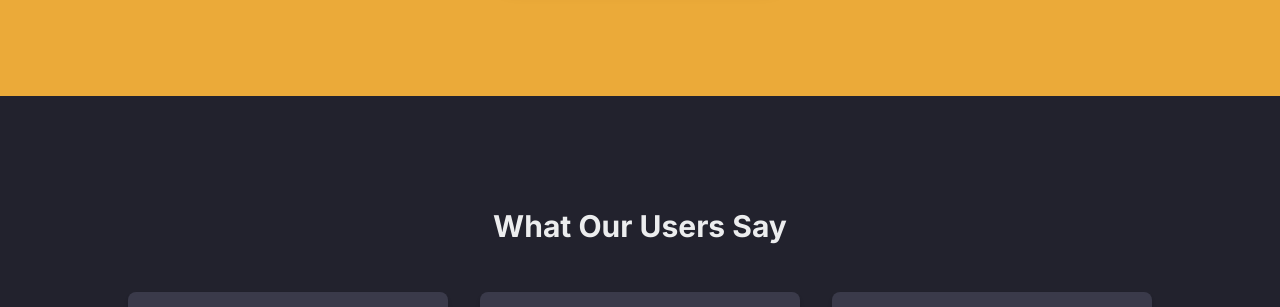
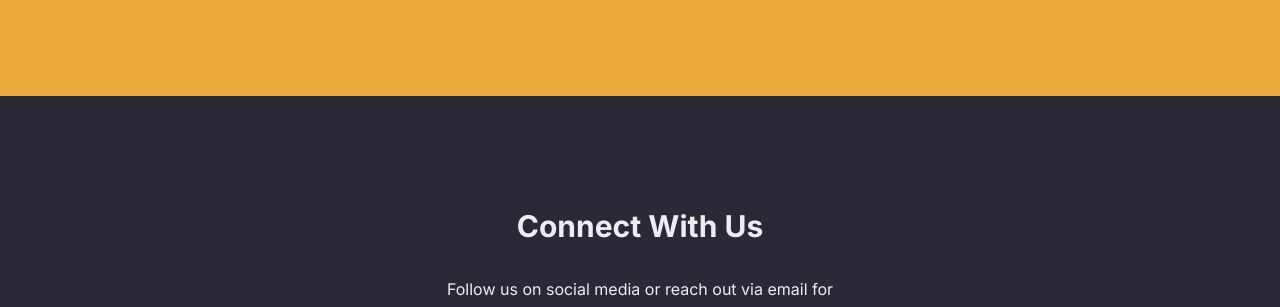
Before and after one commit to isotronic/musclequest.app, a Gatsby site: page / in a window 1280 px wide. Shown: the part 3122-3429 px from the top of the page. Built offline with nearby package versions, Linux system fonts and the light colour scheme; Gatsby itself is replaced by a stand-in of ours.

Commit message:
Hide testimonials section

```diff
--- a/src/pages/index.tsx
+++ b/src/pages/index.tsx
@@ -7,7 +7,7 @@ import CoreFeatures from "../components/CoreFeatures";
 import UserBenefits from "../components/UserBenefits";
 import Screenshots from "../components/Screenshots";
 import Download from "../components/Download";
-import Testimonials from "../components/Testimonials";
+// import Testimonials from "../components/Testimonials";
 import Contact from "../components/Contact";
 import Footer from "../components/Footer";
 
@@ -23,7 +23,7 @@ const IndexPage: React.FC<PageProps> = () => {
         <UserBenefits />
         <Screenshots />
         <Download />
-        <Testimonials />
+        {/* <Testimonials /> */}
         <Contact />
       </main>
       <Footer />
```
